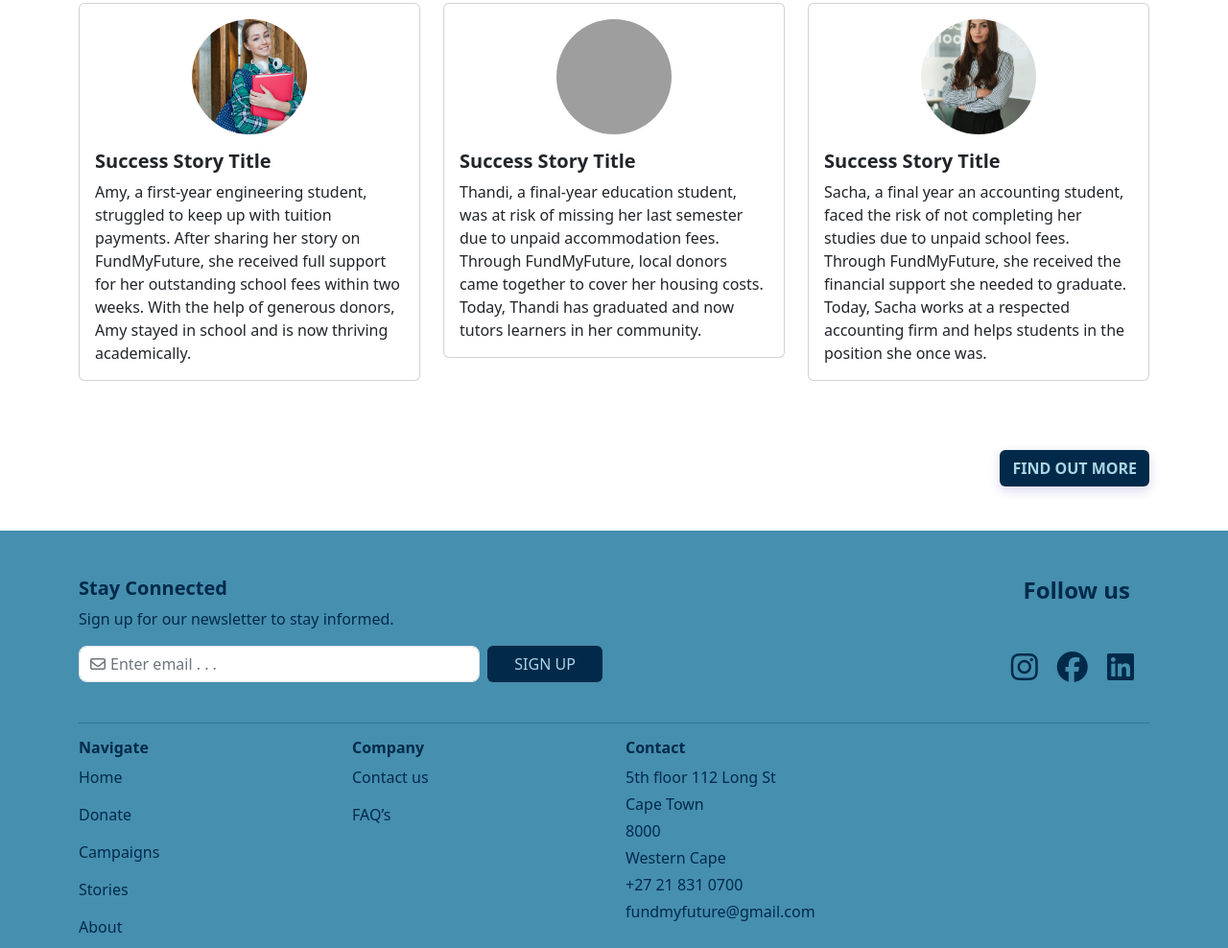
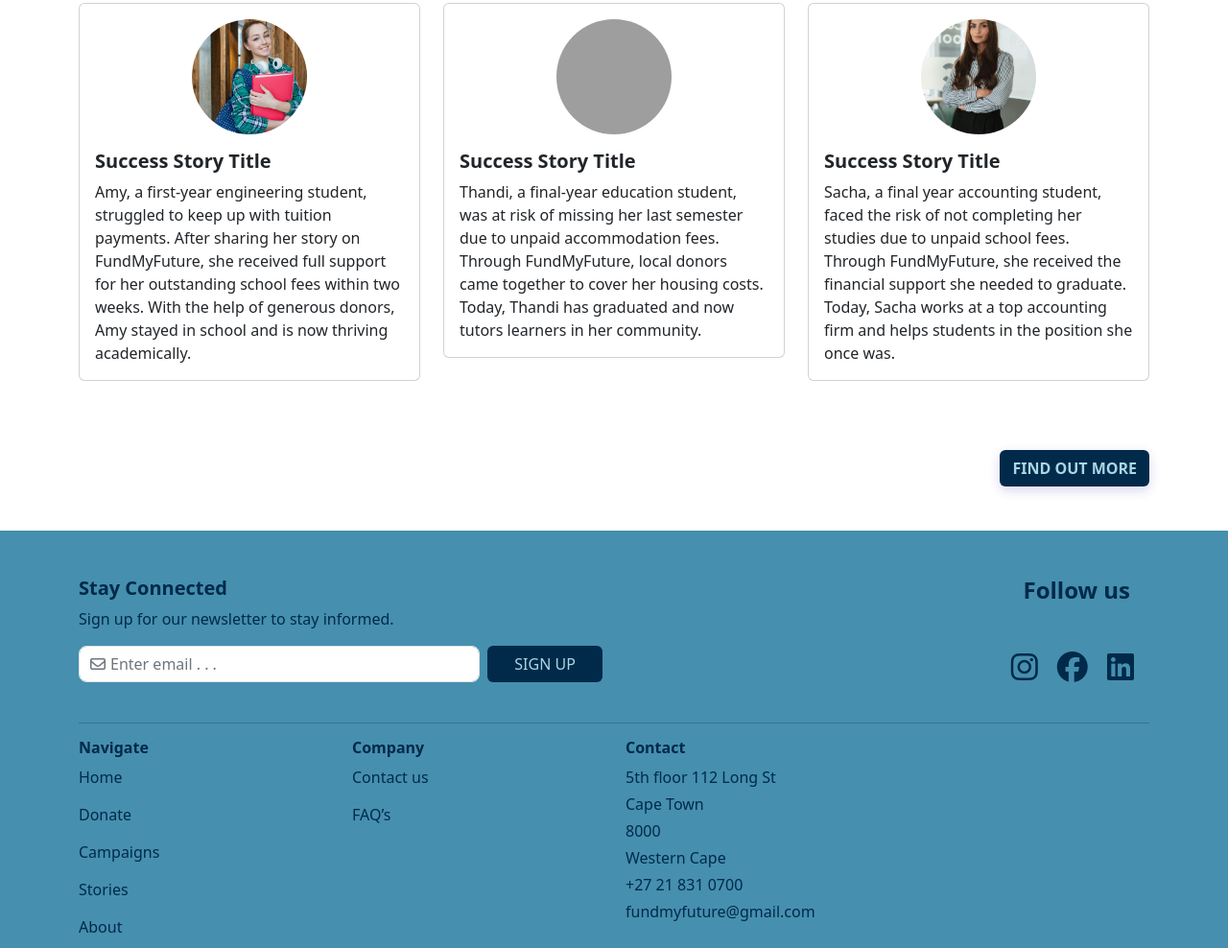
Before and after one commit to mignon-rossouw/IT-PROJECT, a website: page public/index.html in a window 1280 px wide. Shown: the part 2613-3601 px from the top of the page at 96% size. Drawn offline with nearby package versions, Linux system fonts and the light colour scheme; grey boxes are pictures that could not be loaded.

Commit message:
Update index.html

```diff
--- a/public/index.html
+++ b/public/index.html
@@ -669,7 +669,7 @@
           <div class="card-body">
             <h5 class="card-title"><b>Success Story Title</b></h5>
             <p class="card-text">
-Sacha,  a final year an accounting student, faced the risk of not completing her studies due to unpaid school fees. Through FundMyFuture, she received the financial support she needed to graduate. Today, Sacha works at a respected accounting firm and helps students in the position she once was.
+Sacha, a final year accounting student, faced the risk of not completing her studies due to unpaid school fees. Through FundMyFuture, she received the financial support she needed to graduate. Today, Sacha works at a top accounting firm and helps students in the position she once was.
  </p>
           </div>
         </div>
```
